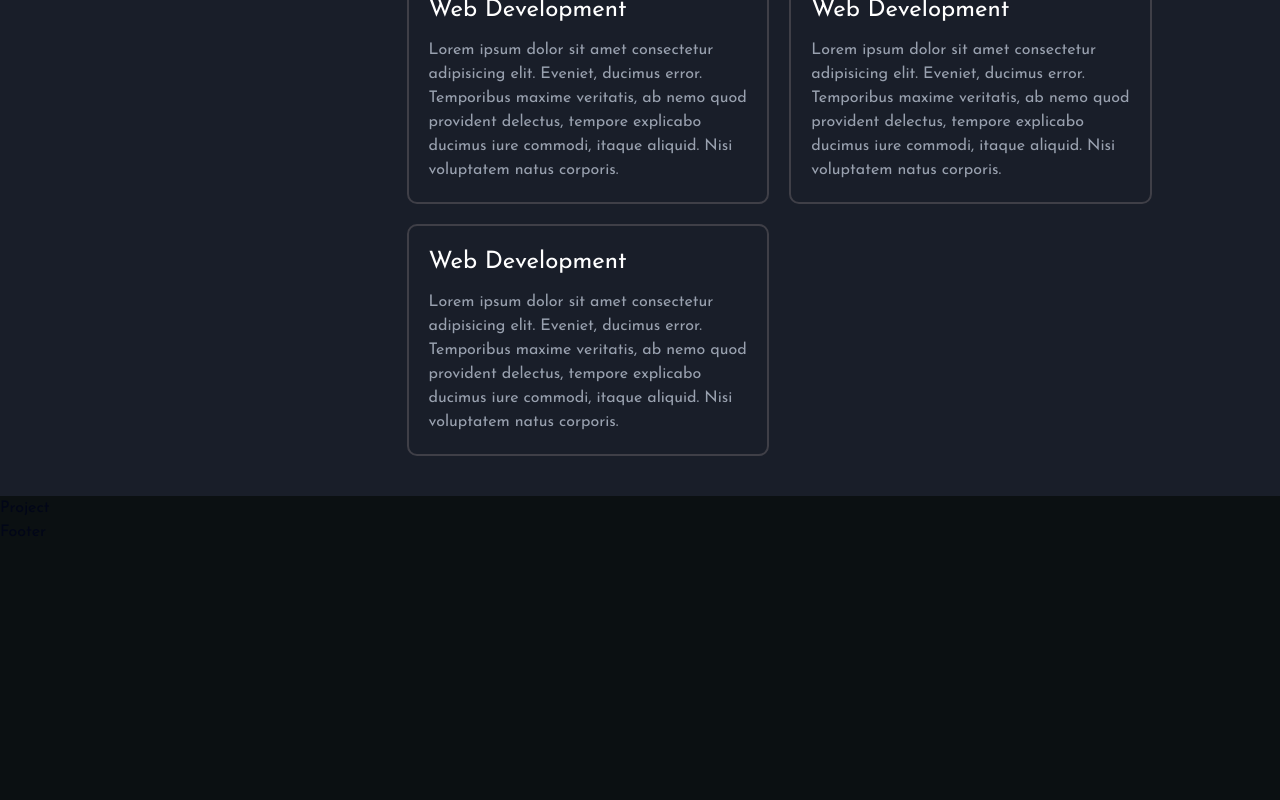
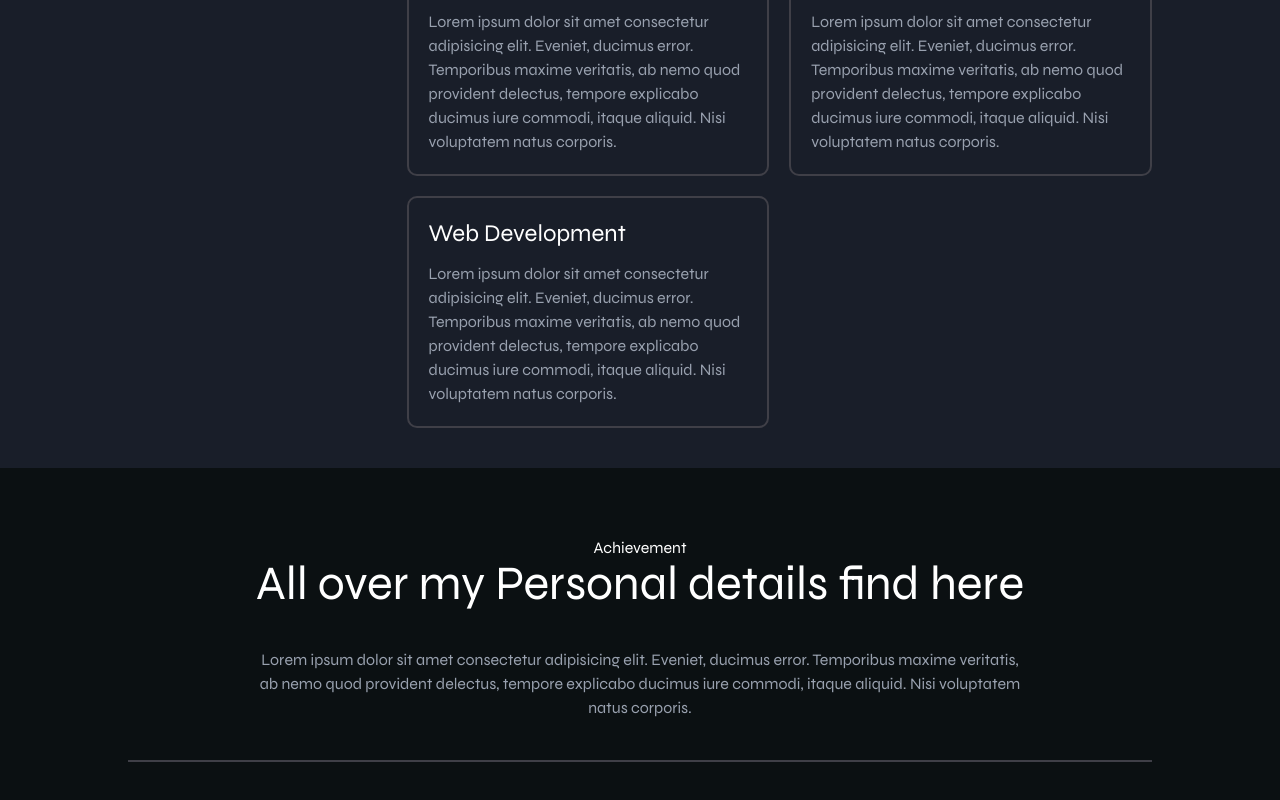
Before and after one commit to Urich-loic/emu-portfolio, a React (Vite) app: page / in a window 1280 px wide. Shown: the part 1678-2478 px from the top of the page. Before the commit the page ends 2222 px from the top, so only its background shows below. Built offline with nearby package versions, Linux system fonts and the light colour scheme.

Commit message:
design of the achievement page

```diff
--- a/index.html
+++ b/index.html
@@ -3,9 +3,9 @@
   <head>
     <meta charset="UTF-8" />
     <link rel="icon" type="image/svg+xml" href="/vite.svg" />
-    <link rel="preconnect" href="https://fonts.googleapis.com">
+   <link rel="preconnect" href="https://fonts.googleapis.com">
 <link rel="preconnect" href="https://fonts.gstatic.com" crossorigin>
-<link href="https://fonts.googleapis.com/css2?family=Josefin+Sans:ital,wght@0,100..700;1,100..700&display=swap" rel="stylesheet">
+<link href="https://fonts.googleapis.com/css2?family=Syne:wght@400..800&display=swap" rel="stylesheet">
 
 <meta name="viewport" content="width=device-width, initial-scale=1.0" />
     <title>Vite + React</title>
--- a/src/App.css
+++ b/src/App.css
@@ -4,7 +4,7 @@
 @custom-variant dark (&:is(.dark *));
 
 body{
-  font-family: "Josefin Sans", sans-serif;
+  font-family: "Syne", sans-serif;
 }
 
 :root {
--- a/src/components/Homepage/Experience.jsx
+++ b/src/components/Homepage/Experience.jsx
@@ -49,7 +49,7 @@ export default function Experience() {
               Skills
             </div>
 
-            <div className="skillContainer xl:w-[100%] grid xl:grid-cols-2 sm:grid-cols-1 gap-5 pt-10">
+            <div className="skillContainer xl:w-[100%] grid xl:grid-cols-2 sm:grid-cols-1 gap-5 pt-3">
               <div className="skillItem border-2 border-zinc-700 p-5 rounded-lg">
                 <h3 className="text-2xl">Web Development</h3>
                 <p className="pt-3 text-gray-400">
--- a/src/components/Homepage/Project.jsx
+++ b/src/components/Homepage/Project.jsx
@@ -1,5 +1,28 @@
 import React from "react";
+import { Button } from "@/components/ui/button";
+import { Link } from "react-router-dom";
 
 export default function Project() {
-  return <div>Project</div>;
+  return (
+    <div className="experience bg-background text-white py-10 px-3">
+      <div className="experienceWrapper flex sm:flex-xol space-x-3  flex-col">
+        <div className="flex flex-col text-center border-b-2 border-b-zinc-700 pb-10 ">
+          <div className="title pt-7">
+            <span>Achievement</span>
+            <h2 className="xl:text-5xl lg:text-3xl md:text-3xl sm:text-3xl text-3xl">
+              All over my Personal details find here
+            </h2>
+          </div>
+          <div className="description pt-10">
+            <p className="w-3/4 mx-auto text-gray-400">
+              Lorem ipsum dolor sit amet consectetur adipisicing elit. Eveniet,
+              ducimus error. Temporibus maxime veritatis, ab nemo quod provident
+              delectus, tempore explicabo ducimus iure commodi, itaque aliquid.
+              Nisi voluptatem natus corporis.
+            </p>
+          </div>
+        </div>
+      </div>
+    </div>
+  );
 }
```
